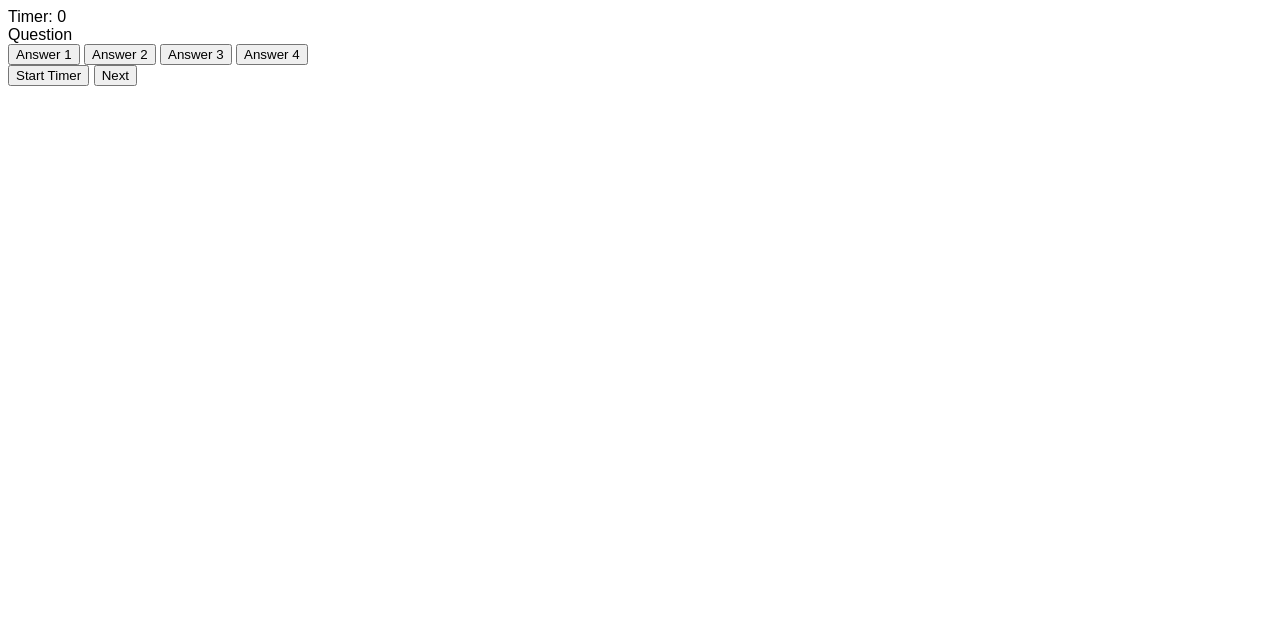
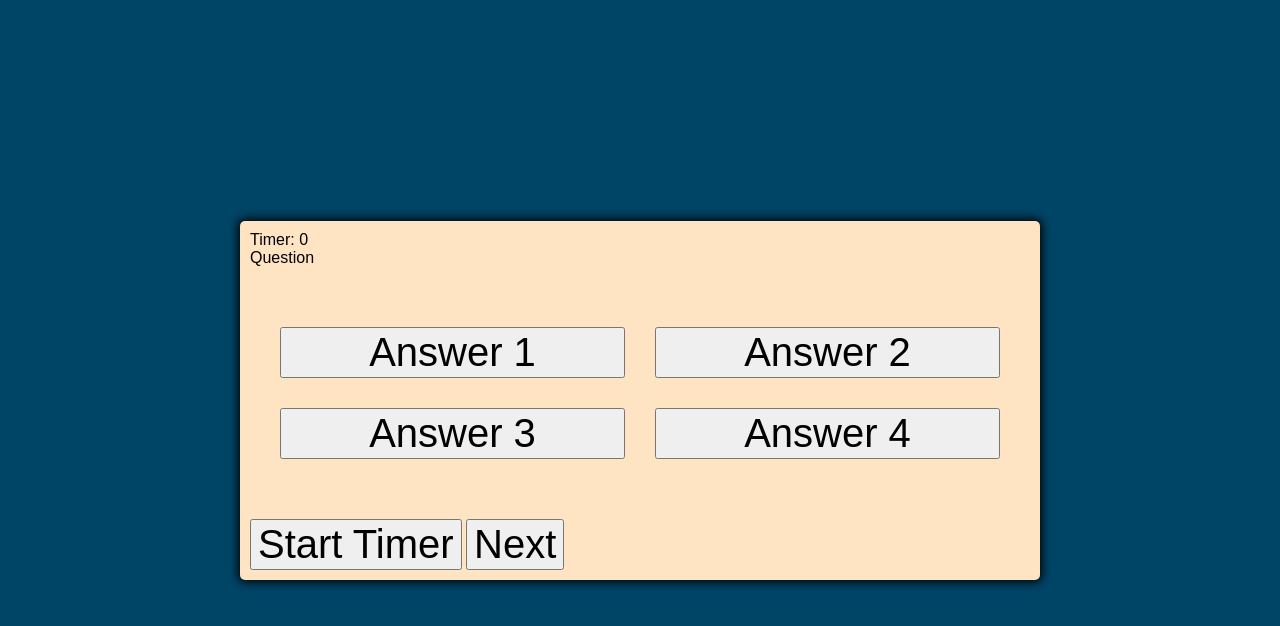
Before and after one commit to SkyIsNotGreen/movie-characters-quiz, a plain HTML site: page index.html in a window 1280 px wide. Drawn offline with Linux system fonts and the light colour scheme; files whose address does not match are found by name; a web font is replaced by a local one.

Commit message:
general styling done + fonts & colors

```diff
--- a/assets/css/stylesheet.css
+++ b/assets/css/stylesheet.css
@@ -9,3 +9,43 @@
     --hue-wrong: 0;
     --hue-correct: 145;
   }
+
+body {
+    --hue: var(--hue-neutral);
+    padding: 0;
+    margin: 0;
+    display: flex;
+    width: 100vw;
+    height: 100vh;
+    justify-content: center;
+    align-items: center;
+    background-color: hsl(var(--hue), 100%, 20%);
+}
+
+body.correct {
+    --hue: var(--hue-correct)
+}
+
+body.wrong {
+    --hue: var(--hue-wrong)
+}
+.container {
+    width: 800px;
+    max-width: 80%;
+    background-color: bisque;
+    border-radius: 5px;
+    padding: 10px;
+    box-shadow: 0 0 10px 2px;
+}
+
+.btn_grid {
+    display: grid;
+    grid-template-columns: repeat(2, auto);
+    gap: 30px;
+    padding: 30px;
+    margin: 30px 0;
+}
+
+.btn {
+    font-size: 40px;
+}
--- a/index.html
+++ b/index.html
@@ -13,14 +13,15 @@
     <title>Movie Quote Quiz!</title>
   </head>
   <body>
-    <!-- timer div -->
-    <div>Timer: <span id="timer-span">0</span></div>
+
 
 <!-- questions box and buttons-->
     <section class="container">
         <div id="question_container" class="hide">
-            <div id="question">Question</div>
-            <div id="answer_buttons" class="btn_grid">
+             <!-- timer div -->
+             <div>Timer: <span id="timer-span">0</span></div>
+             <div id="question">Question</div>
+             <div id="answer_buttons" class="btn_grid">
                 <button class="btn">Answer 1</button>
                 <button class="btn">Answer 2</button>
                 <button class="btn">Answer 3</button>
@@ -28,7 +29,7 @@
             </div>
 
             <div class="controls">
-                <button id="start-btn" class="start-btn btn">Start Timer</button>
+                <button id="start-btn" class="start_btn btn">Start Timer</button>
                 <button id="next-btn" class="next_btn btn">Next</button>
               </div>
         </div>
```
